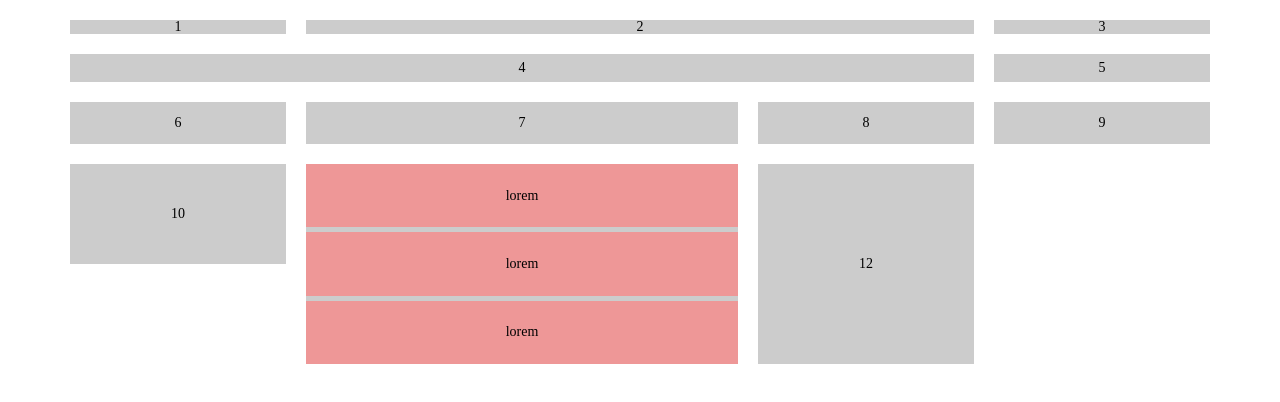
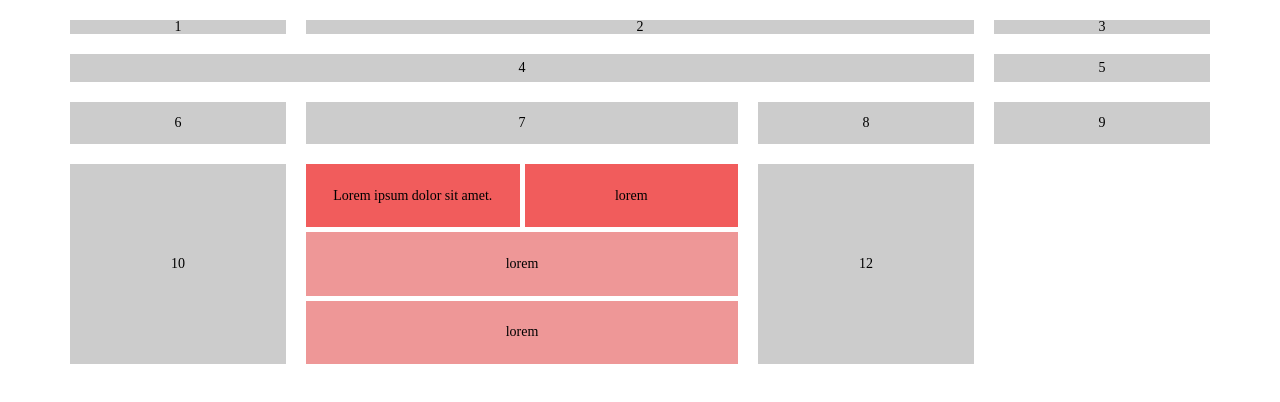
Before and after one commit to Nazunak/grid-flex, a plain HTML site: page index.html in a window 1280 px wide. Drawn offline with Linux system fonts and the light colour scheme.

Commit message:
second commit

```diff
--- a/index.html
+++ b/index.html
@@ -22,7 +22,12 @@
                 <div class="test__item test__item-9">9</div>
                 <div class="test__item test__item-10">10</div>
                 <div class="test__item test__item-11">
-                    <div class="item__deep">lorem</div>
+                    <div class="item__deep">
+                        <div class="item__double-deep">
+                            <p>Lorem ipsum dolor sit amet.</p>
+                        </div>
+                        <div class="item__double-deep">lorem</div>
+                    </div>
                     <div class="item__deep">lorem</div>
                     <div class="item__deep">lorem</div>
                 </div>
--- a/style.css
+++ b/style.css
@@ -37,12 +37,12 @@
 .test__item-9 {
 }
 .test__item-10 {
-    height: 50%;
 }
 .test__item-11 {
     display: flex;
     gap: 5px;
     flex-direction: column;
+    background-color: transparent;
 }
 .item__deep{
     background-color: #ee9797;
@@ -52,6 +52,24 @@
     display: flex;
     justify-content: center;
     align-items: center;
+    gap: 5px;
+}
+.item__deep:first-child {
+    background-color: transparent;
+}
+.item__double-deep {
+    display: flex;
+    width: 100%;
+    height: 100%;
+    background-color: #f15c5c;
+    align-items: center;
+    justify-content: center;
 }
 .test__item-12 {
 }
+
+@media (max-width: 435px) {
+    .item__deep:first-child {
+        flex-direction: column;
+    }
+}
```
